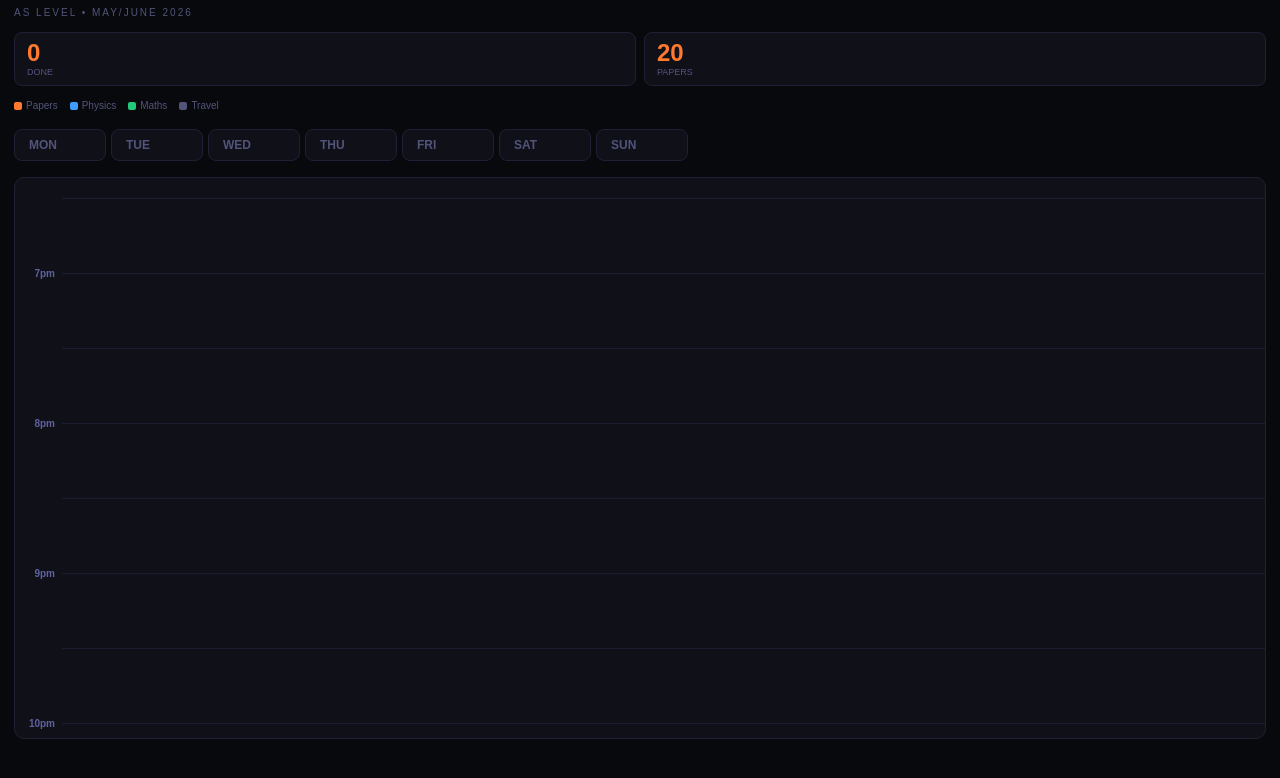
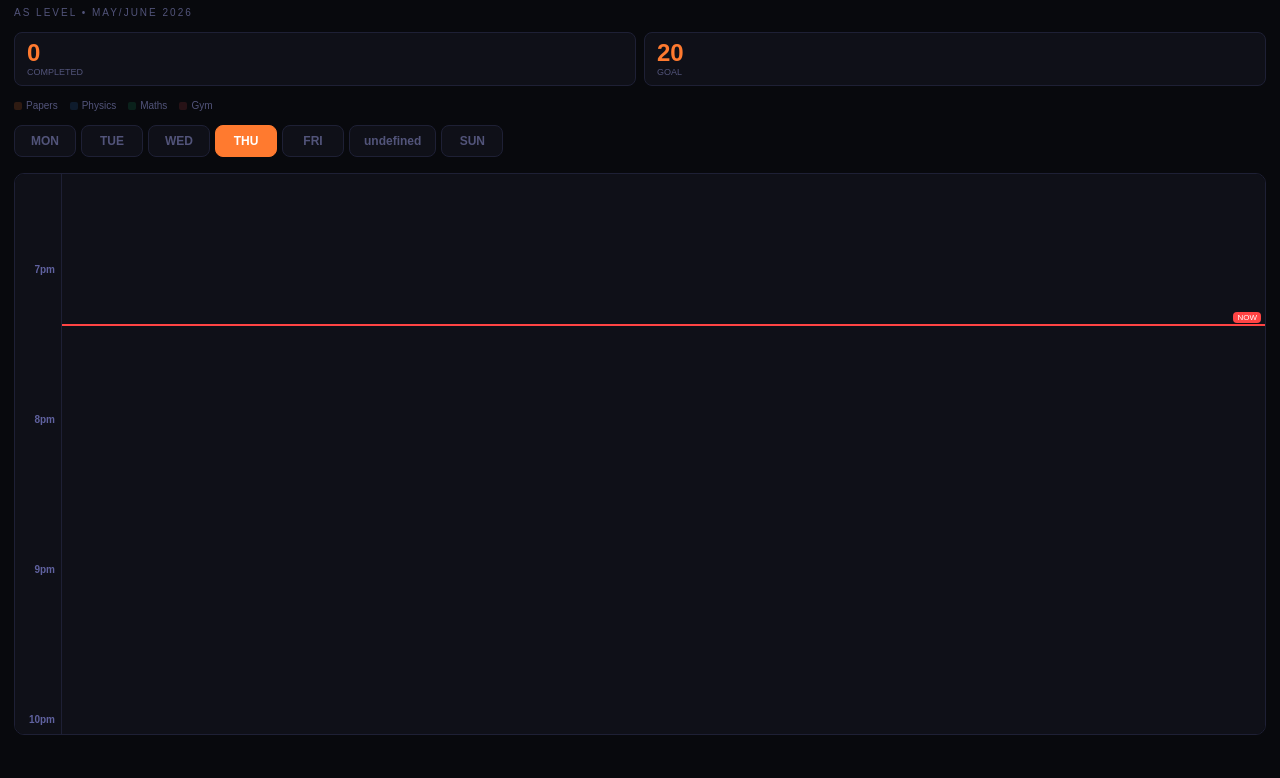
Before and after one commit to palaashparikh/Schedule-testing, a plain HTML site: page index.html in a window 1280 px wide. Shown: the part 56-834 px from the top of the page. Drawn offline with Linux system fonts and the light colour scheme.

Commit message:
Update index.html

```diff
--- a/index.html
+++ b/index.html
@@ -2,55 +2,56 @@
 <html>
 <head>
 <meta charset="UTF-8">
-<meta name="viewport" content="width=device-width, initial-scale=1.0, maximum-scale=1.0, user-scalable=no">
+<meta name="viewport" content="width=device-width, initial-scale=1.0">
 <title>Palaash Weekly Schedule</title>
 <style>
-/* --- ORIGINAL STYLING RESTORED --- */
-body{margin:0;padding:16px 14px 60px;background:#08090d;color:#e0e0f0;font-family:Arial,sans-serif;overflow-x:hidden}
+/* YOUR ORIGINAL CSS - UNTOUCHED */
+body{margin:0;padding:16px 14px 60px;background:#08090d;color:#e0e0f0;font-family:Arial,sans-serif}
 h1{font-size:32px;font-weight:900;letter-spacing:3px;color:#ff7a2f;margin:0 0 4px}
 .sub{font-size:10px;color:#52547a;letter-spacing:2px;text-transform:uppercase;margin-bottom:14px}
-.stats{display:flex;gap:8px;margin-bottom:14px}
-.stat{background:#0f1018;border:1px solid #1e2035;border-radius:8px;padding:8px 12px;flex:1}
+.stats{display:flex;gap:8px;flex-wrap:wrap;margin-bottom:14px}
+.stat{background:#0f1018;border:1px solid #1e2035;border-radius:8px;padding:8px 12px;flex:1;min-width:70px}
 .sv{font-size:24px;font-weight:900;color:#ff7a2f;line-height:1}
 .sl{font-size:9px;color:#52547a;text-transform:uppercase;margin-top:2px}
-
 .legend{display:flex;flex-wrap:wrap;gap:6px 12px;margin-bottom:14px}
 .leg{display:flex;align-items:center;gap:4px;font-size:10px;color:#52547a}
 .ld{width:8px;height:8px;border-radius:2px}
+.tabs{display:flex;gap:5px;margin-bottom:12px;overflow-x:auto;padding-bottom:4px}
+.tabs::-webkit-scrollbar{display:none}
+.tab{flex-shrink:0;padding:8px 14px;border-radius:8px;font-size:12px;font-weight:700;border:1px solid #1e2035;background:#0f1018;color:#52547a;cursor:pointer;min-width:62px;text-align:center}
+.tab.on{background:#ff7a2f;color:#fff;border-color:#ff7a2f}
+.wrap{background:#0f1018;border:1px solid #1e2035;border-radius:10px;overflow:hidden;max-height:70vh;overflow-y:scroll;position:relative;scroll-behavior:smooth}
+.inner{display:flex}
+.gutter{width:46px;flex-shrink:0;position:relative;background:#0f1018;border-right:1px solid #1e2035}
+.tick{position:absolute;right:6px;font-size:9px;color:#3a3c60;font-weight:700;transform:translateY(-50%);white-space:nowrap}
+.tick.h{color:#6062a0;font-size:10px}
+.panel{display:none;flex:1;flex-direction:column;min-width:0}
+.panel.on{display:flex}
+.dhdr{position:sticky;top:0;z-index:10;background:rgba(15,16,24,0.9);backdrop-filter:blur(8px);border-bottom:1px solid #1e2035;padding:10px 14px;display:flex;align-items:center;justify-content:space-between;height:56px}
+.dn{font-size:22px;font-weight:900;letter-spacing:2px;color:#e0e0f0}
+.badge{font-size:10px;font-weight:700;padding:4px 12px;border-radius:16px;background:rgba(255,122,47,.15);color:#ff7a2f;border:1px solid rgba(255,122,47,.3)}
+.body{position:relative}
+.blk{position:absolute;left:8px;right:8px;border-radius:6px;border-left:4px solid;overflow:hidden;display:flex;flex-direction:column;justify-content:center;padding:3px 8px;z-index:2;text-decoration:none}
+.bn{font-size:13px;font-weight:700;white-space:nowrap;overflow:hidden;text-overflow:ellipsis;line-height:1.3}
+.bs{font-size:10px;margin-top:2px;white-space:nowrap;overflow:hidden;text-overflow:ellipsis;opacity:.6;line-height:1.2}
+.bt{font-size:11px;font-weight:800;padding:1px 6px;border-radius:3px;white-space:nowrap;background:rgba(255,255,255,0.05);margin-top:2px;align-self:flex-start}
 
-/* --- NEW SEAMLESS SCROLLING ENGINE --- */
-.tabs{display:flex;gap:5px;margin-bottom:12px;overflow-x:auto;position:sticky;top:0;z-index:100;background:#08090d;padding:4px 0}
-.tab{flex-shrink:0;padding:8px 14px;border-radius:8px;font-size:12px;font-weight:700;border:1px solid #1e2035;background:#0f1018;color:#52547a;min-width:62px}
-.tab.on{background:#ff7a2f;color:#fff;border-color:#ff7a2f}
-
-.view-viewport{background:#0f1018;border:1px solid #1e2035;border-radius:10px;overflow:hidden;height:70vh;position:relative}
-.view-canvas{display:flex;height:100%;overflow-x:auto;scroll-snap-type:x mandatory;scroll-behavior:smooth}
-.view-canvas::-webkit-scrollbar{display:none}
-
-.day-col{flex:0 0 100%;scroll-snap-align:start;height:100%;overflow-y:auto;position:relative;display:flex}
-.gutter{width:46px;flex-shrink:0;position:sticky;left:0;background:#0f1018;border-right:1px solid #1e2035;z-index:5}
-.tick{position:absolute;right:6px;font-size:9px;color:#3a3c60;font-weight:700;transform:translateY(-50%)}
-.tick.h{color:#6062a0;font-size:10px}
-
-.body-content{flex:1;position:relative;background-image:linear-gradient(#1a1c30 1px, transparent 1px);background-size:100% 75px}
-
-/* --- BLOCKS & TRACKER --- */
-.blk{position:absolute;left:8px;right:8px;border-radius:6px;border-left:4px solid;padding:3px 8px;display:flex;flex-direction:column;justify-content:center;z-index:2;text-decoration:none}
-.bn{font-size:13px;font-weight:700;line-height:1.2}
-.bs{font-size:10px;opacity:.6;margin-top:2px}
-.done{background:rgba(34,201,122,0.2)!important;border-color:#22c97a!important;color:#8aefca!important}
-.done::after{content:"✓";position:absolute;right:8px;font-weight:900;color:#22c97a}
-
-/* --- COLORS --- */
+/* COLOR SCHEME - UNTOUCHED */
 .pp{background:rgba(255,122,47,.16);color:#ffc090;border-color:#ff7a2f}
 .ph{background:rgba(61,158,255,.13);color:#7dc4ff;border-color:#3d9eff}
 .ma{background:rgba(34,201,122,.13);color:#5edfaa;border-color:#22c97a}
 .ip{background:rgba(245,158,11,.13);color:#ffc84a;border-color:#f59e0b}
+.ch{background:rgba(168,85,247,.13);color:#c890ff;border-color:#a855f7}
 .gym{background:rgba(255,85,85,.13);color:#ff8888;border-color:#ff5555}
-.travel{background:rgba(82,84,122,.1);color:#a0a2c0;border-color:#52547a}
-.meal{background:rgba(210,160,80,.1);color:#d0a050;border-color:#705020}
+.wake{background:#141828;color:#9090d0;border-color:#3040a0}
+.meal{background:#1c1408;color:#d0a050;border-color:#705020}
+.brk{background:#0c180c;color:#60a060;border-color:#1e4020}
+.travel{background:#0c1620;color:#6090b8;border-color:#1e4060}
 
-#now-line{position:absolute;left:0;right:0;border-top:2px solid #ff4444;z-index:10;pointer-events:none}
+/* ADDED LOGIC STYLES */
+.done { background: rgba(34,201,122,0.2) !important; border-color: #22c97a !important; color: #8aefca !important; }
+#now-line { position: absolute; left: 0; right: 0; border-top: 2px solid #ff4444; z-index: 100; pointer-events: none; }
+#now-line::after { content: "NOW"; position: absolute; right: 4px; top: -14px; background: #ff4444; color: white; font-size: 8px; padding: 1px 4px; border-radius: 4px; }
 </style>
 </head>
 <body>
@@ -59,117 +60,126 @@ h1{font-size:32px;font-weight:900;letter-spacing:3px;color:#ff7a2f;margin:0 0 4p
 <p class="sub">AS LEVEL • MAY/JUNE 2026</p>
 
 <div class="stats">
-  <div class="stat"><div class="sv" id="p-count">0</div><div class="sl">Done</div></div>
-  <div class="stat"><div class="sv">20</div><div class="sl">Papers</div></div>
+  <div class="stat"><div class="sv" id="p-count">0</div><div class="sl">Completed</div></div>
+  <div class="stat"><div class="sv">20</div><div class="sl">Goal</div></div>
 </div>
 
 <div class="legend">
-  <div class="leg"><div class="ld pp" style="background:#ff7a2f"></div>Papers</div>
-  <div class="leg"><div class="ld ph" style="background:#3d9eff"></div>Physics</div>
-  <div class="leg"><div class="ld ma" style="background:#22c97a"></div>Maths</div>
-  <div class="leg"><div class="ld travel" style="background:#52547a"></div>Travel</div>
+  <div class="leg"><div class="ld pp"></div>Papers</div>
+  <div class="leg"><div class="ld ph"></div>Physics</div>
+  <div class="leg"><div class="ld ma"></div>Maths</div>
+  <div class="leg"><div class="ld gym"></div>Gym</div>
 </div>
 
-<div class="tabs" id="tab-bar"></div>
-
-<div class="view-viewport">
-  <div class="view-canvas" id="canvas"></div>
-</div>
+<div class="tabs" id="tabs"></div>
+<div class="wrap" id="scroller"><div class="inner">
+  <div class="gutter" id="gutter"></div>
+  <div id="pw" style="flex:1;position:relative"></div>
+</div></div>
 
 <script>
+// Logic Constants
 const PPM = 2.5;
-const DAYS = ['MON','TUE','WED','THU','FRI','SAT','SUN'];
-const DATA = [
+const HEIGHT = 1440 * PPM; // Full 24h
+
+const DAYS=[
+  {n:'MON',f:'Monday',p:4}, {n:'TUE',f:'Tuesday',p:3}, {n:'WED',f:'Wednesday',p:3},
+  {n:'THU',f:'Thursday',p:1}, {n:'FRI',f:'Friday',p:3}, {name:'SAT',f:'Saturday',p:3}, {n:'SUN',f:'Sunday',p:3}
+];
+
+// YOUR ORIGINAL BLOCKS
+const BL=[
   {d:0, t:'pp', n:'Paper 1', s:'9702/11 Physics', sh:9, sm:15, eh:10, em:30},
   {d:0, t:'pp', n:'Paper 2', s:'9709/51 Maths', sh:11, sm:30, eh:12, em:45},
   {d:0, t:'meal', n:'Lunch', s:'Fixed', sh:13, sm:0, eh:13, em:40},
   {d:0, t:'pp', n:'Paper 3', s:'9702/21 Physics', sh:13, sm:40, eh:14, em:55},
   {d:0, t:'gym', n:'Gym', s:'Chest/Shoulders', sh:16, sm:30, eh:18, em:0},
+  {d:0, t:'pp', n:'Paper 4', s:'9709/52 Maths', sh:18, sm:35, eh:19, em:50},
   {d:1, t:'pp', n:'Paper 1', s:'9709/11 Maths', sh:8, sm:45, eh:10, em:35},
-    {d:1, t:'travel', n:'Travel', s:'To Andheri Stn', sh:15, sm:30, eh:16, em:30},
+  {d:1, t:'travel', n:'Travel', s:'To Andheri', sh:15, sm:30, eh:16, em:30},
   {d:1, t:'ma', n:'Maths Class', s:'Andheri', sh:16, sm:30, eh:18, em:0, url:'https://maps.app.goo.gl/Rk54YKa3mMFQ9U2k7?g_st=ic'},
-    {d:1, t:'travel', n:'Travel', s:'To Vileparle Stn', sh:18, sm:0, eh:18, em:30},
+  {d:1, t:'travel', n:'Travel', s:'To Vileparle', sh:18, sm:0, eh:18, em:30},
   {d:1, t:'ip', n:'IPMAT Class', s:'Vileparle', sh:18, sm:30, eh:20, em:30, url:'https://maps.app.goo.gl/R1gaydWKPJfD8rRi7?g_st=ic'},
   {d:3, t:'travel', n:'Travel', s:'To Bandra', sh:12, sm:30, eh:13, em:30},
   {d:3, t:'ph', n:'Physics Class', s:'Bandra', sh:13, sm:30, eh:15, em:30, url:'https://maps.app.goo.gl/utZJ6Gy1xQahx1gL8?g_st=ic'}
 ];
 
-const canvas = document.getElementById('canvas');
-const tabBar = document.getElementById('tab-bar');
+// 24H Gutter
+const gut=document.getElementById('gutter');
+gut.style.height=HEIGHT+'px';
+for(let h=0; h<=24; h++){
+  let tk=document.createElement('div'); tk.className='tick h';
+  tk.style.top=(h*60*PPM)+'px';
+  tk.textContent= h===0?'12am':(h>12?h-12+'pm':h+'am');
+  gut.appendChild(tk);
+}
 
-DAYS.forEach((name, i) => {
-    // Tabs
-    let btn = document.createElement('div');
-    btn.className = 'tab'; btn.innerText = name;
-    btn.onclick = () => canvas.scrollTo({left: canvas.offsetWidth * i});
-    tabBar.appendChild(btn);
+const tabsEl=document.getElementById('tabs');
+const pw=document.getElementById('pw');
+const nl=document.createElement('div'); nl.id='now-line';
 
-    // Columns
-    let col = document.createElement('div'); col.className = 'day-col';
-    let gut = document.createElement('div'); gut.className = 'gutter';
-    for(let h=0; h<=24; h++) {
-        let t = document.createElement('div'); t.className = 'tick h';
-        t.style.top = (h*60*PPM) + 'px';
-        t.innerText = h===0?'12am':(h>12?h-12+'pm':h+'am');
-        gut.appendChild(t);
-    }
-    let body = document.createElement('div'); body.className = 'body-content';
-    body.style.height = (24*60*PPM) + 'px';
+DAYS.forEach((day,idx)=>{
+  let tab=document.createElement('button'); tab.className='tab';
+  tab.innerHTML=`<b>${day.n}</b>`;
+  tab.onclick=()=>show(idx);
+  tabsEl.appendChild(tab);
 
-    DATA.filter(b => b.d === i).forEach(b => {
-        let block = document.createElement(b.url ? 'a' : 'div');
-        if(b.url) block.href = b.url;
-        block.className = `blk ${b.t}`;
-        block.style.top = (b.sh*60+b.sm)*PPM + 'px';
-        block.style.height = ((b.eh*60+b.em)-(b.sh*60+b.sm))*PPM + 'px';
+  let pn=document.createElement('div'); pn.className='panel';
+  let body=document.createElement('div'); body.className='body';
+  body.style.height=HEIGHT+'px';
 
-        let id = `p-${i}-${b.sh}-${b.sm}`;
-        if(localStorage.getItem(id)) block.classList.add('done');
+  BL.filter(b=>b.d===idx).forEach(b=>{
+    let el=document.createElement(b.url?'a':'div');
+    if(b.url) el.href=b.url;
+    el.className='blk '+b.t;
+    el.style.top=(b.sh*60+b.sm)*PPM+'px';
+    el.style.height=((b.eh*60+b.em)-(b.sh*60+b.sm))*PPM+'px';
 
-        block.onclick = (e) => {
-            if(b.t==='pp') {
+    // Tracker Logic
+    let key=`p-${idx}-${b.sh}-${b.sm}`;
+    if(localStorage.getItem(key)) el.classList.add('done');
+    el.onclick=(e)=>{
+      if(b.t==='pp'){
         e.preventDefault();
-                block.classList.toggle('done');
-                localStorage.getItem(id) ? localStorage.removeItem(id) : localStorage.setItem(id, '1');
-                updatePapers();
+        el.classList.toggle('done');
+        localStorage.getItem(key)?localStorage.removeItem(key):localStorage.setItem(key,'1');
+        updateCount();
       }
     };
-        block.innerHTML = `<span class="bn">${b.n}</span><span class="bs">${b.s}</span>`;
-        body.appendChild(block);
+
+    el.innerHTML=`<span class="bn">${b.n}</span><span class="bs">${b.s}</span><span class="bt">${b.sh}:${b.sm<10?'0'+b.sm:b.sm}</span>`;
+    body.appendChild(el);
+  });
+  pn.appendChild(body);
+  pw.appendChild(pn);
 });
 
-    if(i === [6,0,1,2,3,4,5][new Date().getDay()]) {
-        let nl = document.createElement('div'); nl.id = 'now-line';
-        body.appendChild(nl);
-        setInterval(() => {
-            let n = new Date();
-            nl.style.top = (n.getHours()*60 + n.getMinutes()) * PPM + 'px';
-        }, 10000);
+function show(idx){
+  document.querySelectorAll('.tab').forEach((t,i)=>t.classList.toggle('on',i===idx));
+  document.querySelectorAll('.panel').forEach((p,i)=>p.classList.toggle('on',i===idx));
+  document.querySelector('.panel.on .body').appendChild(nl);
 }
 
-    col.appendChild(gut); col.appendChild(body);
-    canvas.appendChild(col);
-});
-
-function updatePapers() {
-    let count = 0;
-    for(let i=0; i<localStorage.length; i++) if(localStorage.key(i).startsWith('p-')) count++;
-    document.getElementById('p-count').innerText = count;
+function updateCount(){
+  let c=0; for(let i=0;i<localStorage.length;i++) if(localStorage.key(i).startsWith('p-')) c++;
+  document.getElementById('p-count').innerText=c;
 }
 
-canvas.onscroll = () => {
-    let idx = Math.round(canvas.scrollLeft / canvas.offsetWidth);
-    document.querySelectorAll('.tab').forEach((t, i) => t.classList.toggle('on', i === idx));
-};
+function refresh(){
+  const now=new Date();
+  const mins=now.getHours()*60+now.getMinutes();
+  const dayIdx = [6,0,1,2,3,4,5][now.getDay()];
+  if(window.currentDay !== dayIdx) { show(dayIdx); window.currentDay = dayIdx; }
+  nl.style.top=(mins*PPM)+'px';
+}
 
-// Initial state
-const todayIdx = [6,0,1,2,3,4,5][new Date().getDay()];
-setTimeout(() => {
-    canvas.scrollTo({left: canvas.offsetWidth * todayIdx, behavior: 'instant'});
-    let now = new Date();
-    document.querySelectorAll('.day-col')[todayIdx].scrollTop = (now.getHours()*60+now.getMinutes())*PPM - 150;
-}, 100);
-updatePapers();
+// Start
+refresh(); updateCount();
+setInterval(refresh, 30000);
+setTimeout(()=>{
+  const n=new Date();
+  document.getElementById('scroller').scrollTop = (n.getHours()*60+n.getMinutes())*PPM - 150;
+}, 300);
 </script>
 </body>
 </html>
```
Lines whose indentation alone changed are shown as unchanged.
